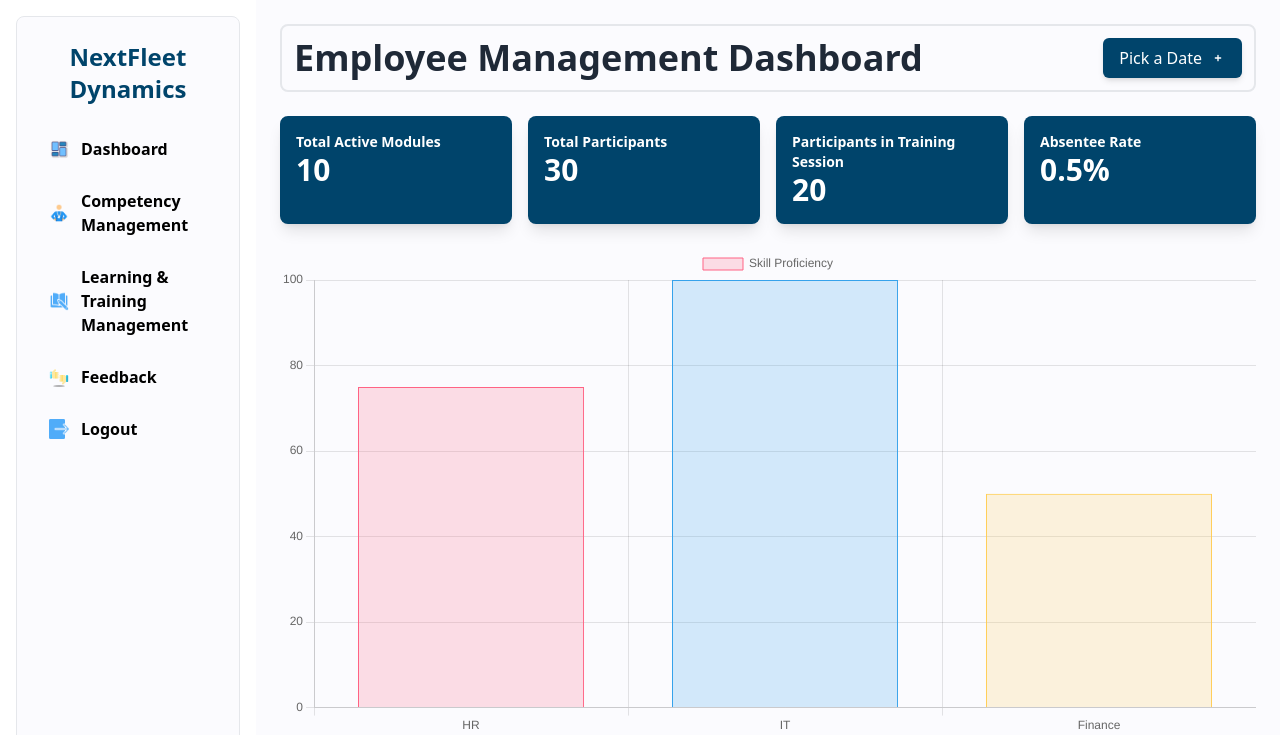
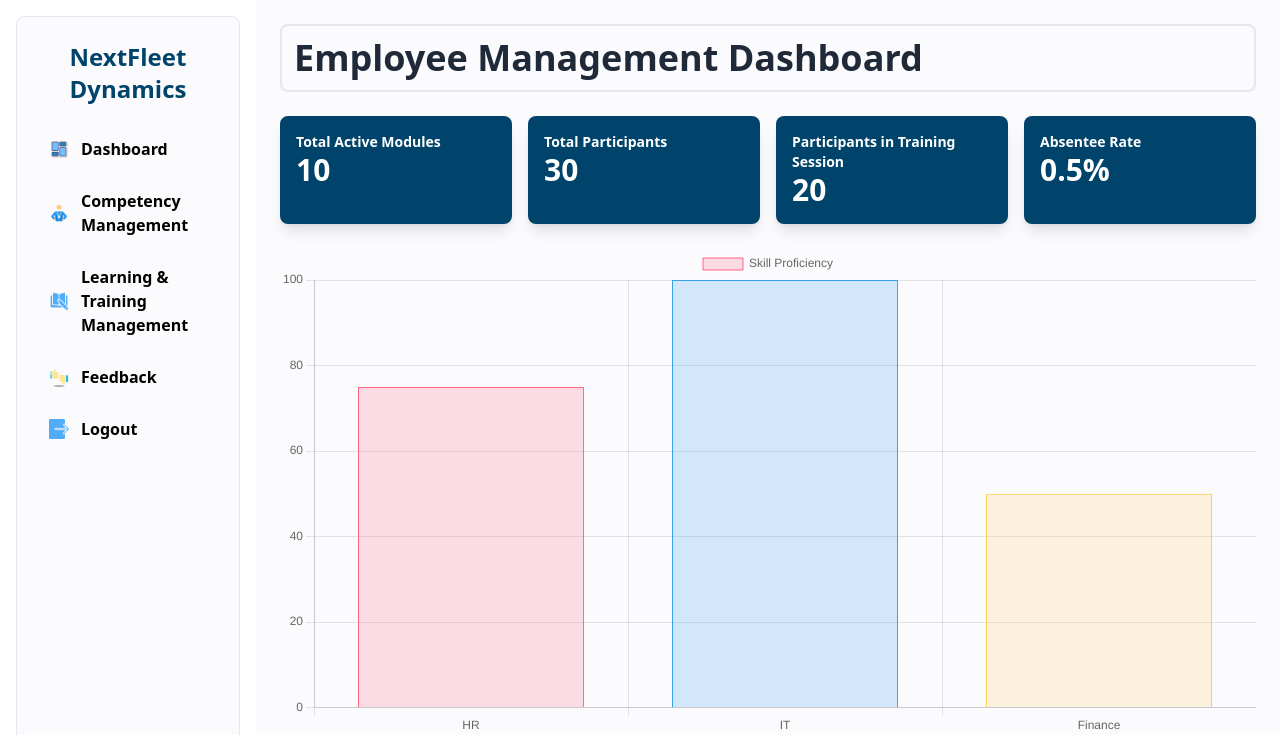
Before and after one commit to EJ657/hr2, a PHP site: page /dashboard.php in a window 1280 px wide. Shown: the top 735 px of the page. Run offline with PHP 8.4, Linux system fonts and the light colour scheme; the visitor is signed in with stand-in values (Sample User, id 1); some libraries are stand-ins or nearby versions.

Commit message:
dashboard

```diff
--- a/dashboard.php
+++ b/dashboard.php
@@ -69,17 +69,6 @@ checkAuth(); // Call the function to check if user is authenticated
             <div class="grid grid-cols-1 md:grid-cols-5 gap-4 mb-6 border-2 rounded-lg px-3 py-3">
                 <div class="col-span-4">
                     <h2 class="text-4xl font-semibold text-gray-800">Employee Management Dashboard</h2>
-                </div>
-                <div class="col-span-1 flex justify-end">
-                    <div class="relative">
-                        <button id="datePickerButton" class="bg-[#00446b] text-white py-2 px-4 rounded-md shadow-md hover:bg-[#00446b] transition duration-300 flex items-center">
-                            <span class="mr-2">Pick a Date</span>
-                            <svg xmlns="http://www.w3.org/2000/svg" class="w-4 h-4" fill="none" viewBox="0 0 24 24" stroke="currentColor">
-                                <path stroke-linecap="round" stroke-linejoin="round" stroke-width="2" d="M12 8v8m4-4H8" />
-                            </svg>
-                        </button>
-                        <input type="date" id="datePicker" class="hidden absolute mt-1 border border-gray-300 rounded-md shadow-md focus:outline-none focus:ring-2 focus:ring-blue-500" />
-                    </div>
                 </div>
             </div>
 
@@ -238,18 +227,6 @@ checkAuth(); // Call the function to check if user is authenticated
 
             <script src="https://cdn.jsdelivr.net/npm/chart.js"></script>
             <script>
-                document.getElementById('datePickerButton').addEventListener('click', function() {
-                    const datePicker = document.getElementById('datePicker');
-                    datePicker.classList.toggle('hidden'); // Show/hide the date picker
-                    datePicker.focus(); // Set focus on the date picker input
-                });
-
-                document.getElementById('datePicker').addEventListener('change', function() {
-                    const selectedDate = this.value;
-                    const dateButton = document.getElementById('datePickerButton').querySelector('span');
-                    dateButton.innerText = `Date: ${selectedDate}`; // Show the selected date on the button
-                    this.classList.add('hidden'); // Hide the date picker after selection
-                });
                 // Initial chart setup
                 const ctx = document.getElementById('myChart').getContext('2d');
                 const myChart = new Chart(ctx, {
```
